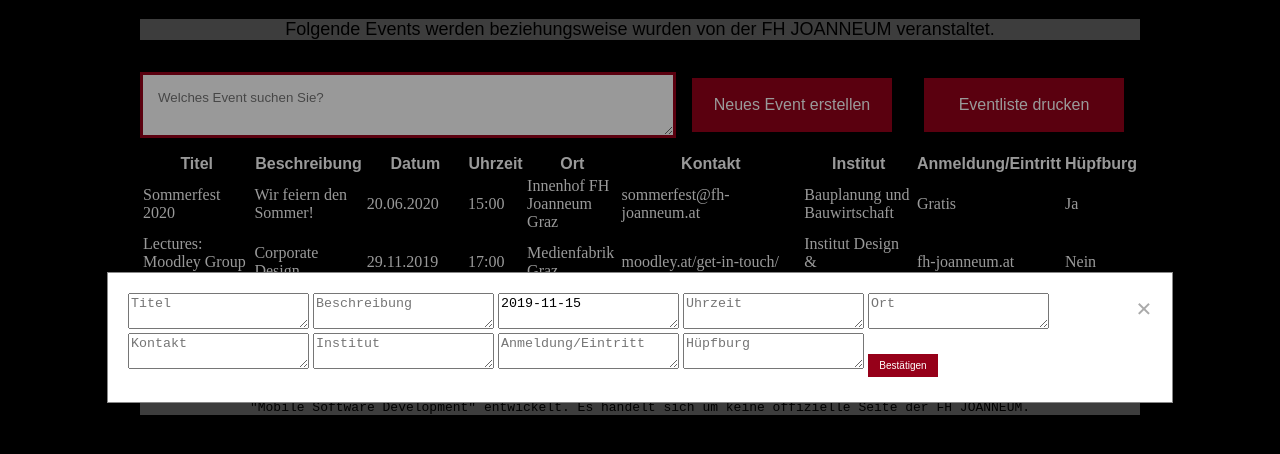
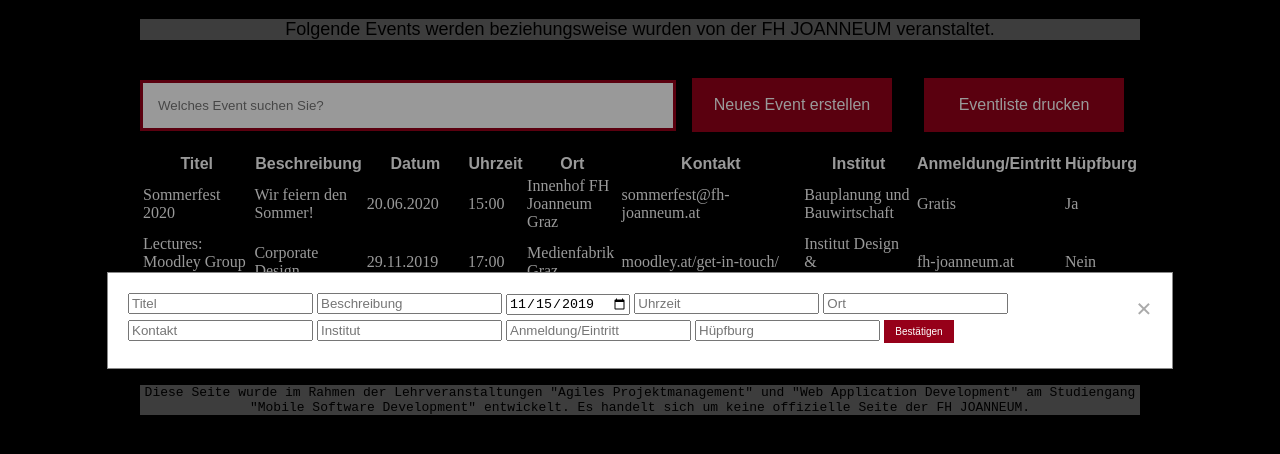
Before and after one commit to lucpas/MSD3_WebApp, a plain HTML site: page index.html in a window 1280 px wide. Both pictures are taken after a click on the button "Neues Event erstellen". Shown: the part 240-694 px from the top of the page. Drawn offline with Linux system fonts and the light colour scheme.

Commit message:
Revert text areas to input fields and fix console error

```diff
--- a/index.html
+++ b/index.html
@@ -7,7 +7,7 @@
   <meta name="description" content="Hier finden Sie alle Veranstaltungen der FH JOANNEUM.">
   <meta name="viewport" content="width=device-width, initial-scale=1.0">
   <link rel="stylesheet" type="text/css" href="css/style.css">
-  <script src="./js/script.js"></script>
+  <script src="js/script.js"></script>
 </head>
 
 <body>
@@ -15,7 +15,7 @@
   <p id="description">Folgende Events werden beziehungsweise wurden von der FH JOANNEUM veranstaltet.</p>
 
   <div id="actions">
-    <textarea id="searchfield" placeholder="Welches Event suchen Sie?"></textarea>
+    <input type="text" id="searchfield" placeholder="Welches Event suchen Sie?">
     <button type="button" id="addEventButton">Neues Event erstellen</button>
     <button type="button" id="printButton">Eventliste drucken</button>
   </div>
@@ -23,15 +23,15 @@
   <div id="addEventModal" class="modal">
     <div class="modal-content">
       <span class="close">&times;</span>
-      <textarea id="inpTitle" placeholder="Titel"></textarea>
-      <textarea id="inpDescription" placeholder="Beschreibung"></textarea>
-      <textarea id="inpDate"></textarea>
-      <textarea id="inpTime" placeholder="Uhrzeit"></textarea>
-      <textarea id="inpLocation" placeholder="Ort"></textarea>
-      <textarea id="inpContact" placeholder="Kontakt"></textarea>
-      <textarea id="inpInstitute" placeholder="Institut"></textarea>
-      <textarea id="inpSignup" placeholder="Anmeldung/Eintritt"></textarea>
-      <textarea id="inpJump" placeholder="Hüpfburg"></textarea>
+      <input type="text" id="inpTitle" placeholder="Titel">
+      <input type="text" id="inpDescription" placeholder="Beschreibung">
+      <input type="date" id="inpDate">
+      <input type="text" id="inpTime" placeholder="Uhrzeit">
+      <input type="text" id="inpLocation" placeholder="Ort">
+      <input type="text" id="inpContact" placeholder="Kontakt">
+      <input type="text" id="inpInstitute" placeholder="Institut">
+      <input type="text" id="inpSignup" placeholder="Anmeldung/Eintritt">
+      <input type="text" id="inpJump" placeholder="Hüpfburg">
       <button type="button" id="addInputButton">Bestätigen</button>
    </div>
   </div>
--- a/js/script.js
+++ b/js/script.js
@@ -123,7 +123,6 @@ window.onclick = event => {
   }
 };
 
-DOM.modal.title = "Test";
 // Shorter version of drawTable function
 function drawTable(events) {
   DOM.tBody.innerHTML = '';
```
